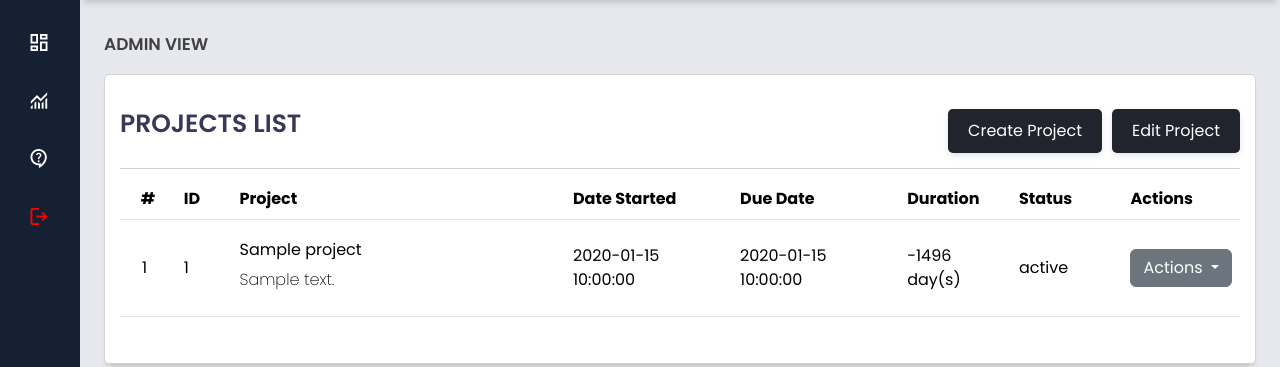
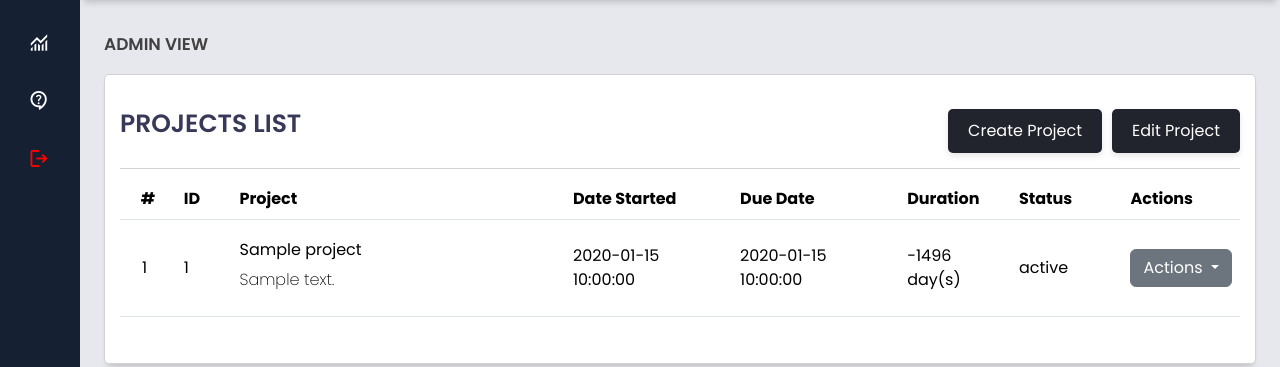
Before and after one commit to johnongit123/Team-Project-Stage-1, a PHP site: page /Music/admin/project.php in a window 1280 px wide. Shown: the part 70-437 px from the top of the page. Run offline with PHP 8.4, Linux system fonts and the light colour scheme; the visitor is signed in with stand-in values (Sample User, id 1); tables that the repository leaves empty or names only in its code hold one stand-in row (values such as "Sample post").

Commit message:
Update project.php

```diff
--- a/admin/project.php
+++ b/admin/project.php
@@ -56,13 +56,6 @@ require_once 'remove_employee_from_project.php';
             <i class="fa-solid fa-bars" id="btn"></i>
         </div>
         <ul class="sidebar-list">
-            <li class="sidebar-list-item">
-                <a href="ad_dash.php">
-                    <span class="material-symbols-outlined">dashboard</span>
-                    <span class="text">Dashboard</span>
-                    <span class="tooltip">Dashboard</span>
-                </a>
-            </li>
             <li class="sidebar-list-item">
                 <a href="project.php">
                     <span class="material-symbols-outlined">monitoring</span>
```
